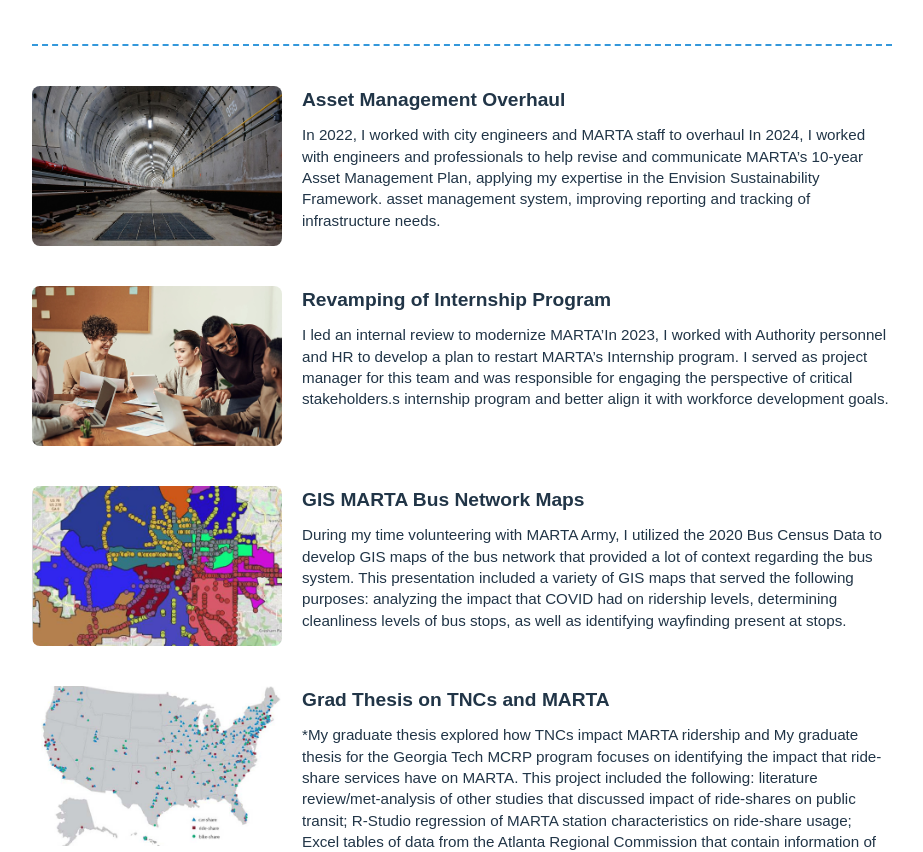
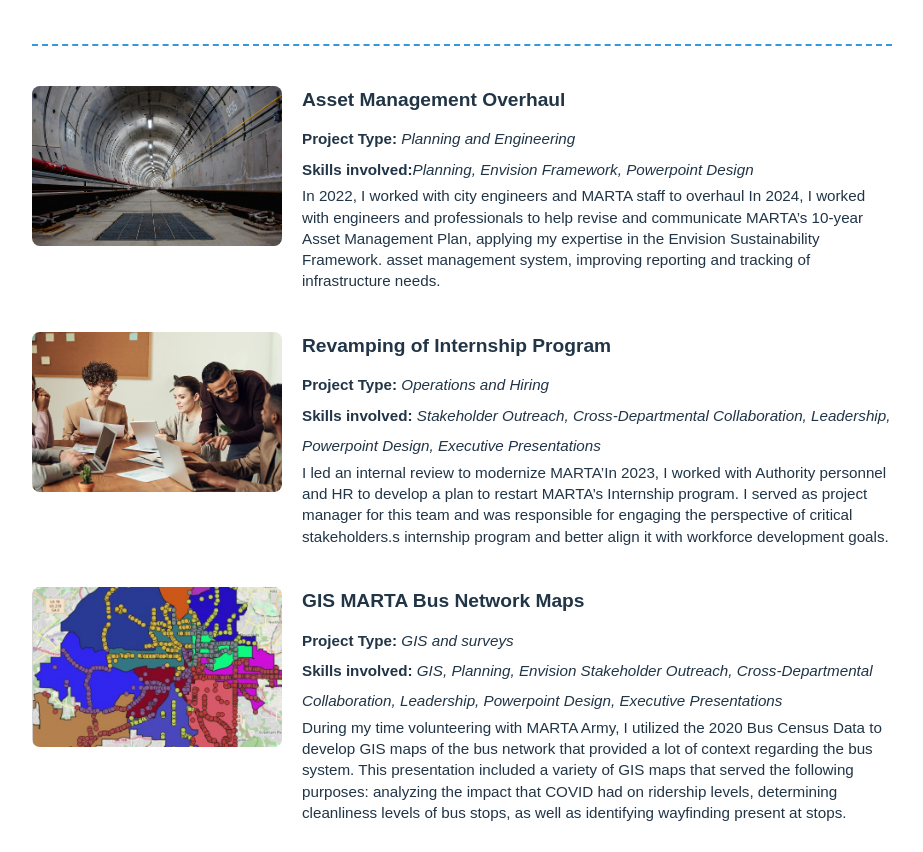
Before and after one commit to zstarbuck/zachary-starbuck-portfolio, a React (Vite) app: page / in a window 1280 px wide. Shown: the part 1650-2502 px from the top of the page, without its empty margins (178-1101 px from the left). Built offline with nearby package versions, Linux system fonts and the light colour scheme.

Commit message:
changes to Collabs Projects and Footer

```diff
--- a/src/components/footer/Footer.jsx
+++ b/src/components/footer/Footer.jsx
@@ -75,7 +75,7 @@
         </div>
       </div>
       <div className="logo-copyright" >
-          <div className="logo">
+          <div>
            <a href="#home"><img src="/nav-logo.png" alt="Nav-Logo"/></a>
           </div>
           <p>©Copyright 2025</p>
--- a/src/components/home/Home.css
+++ b/src/components/home/Home.css
@@ -81,6 +81,14 @@
   color: #888;
 }
 
+.welcome{
+  font-size: 1.2rem;
+}
+
+.my-name {
+  font-weight: bold;
+}
+
 .hero-text h1 {
   font-size: 3rem;
   line-height: 1.2;
--- a/src/components/home/Home.jsx
+++ b/src/components/home/Home.jsx
@@ -21,7 +21,7 @@
       <div className='main-content-wrapper'>
       <section className="hero">
         <div className="hero-text">
-          <p className="welcome">Welcome to Zachary Starbuck's Portfolio</p>
+          <p className="welcome">Welcome to <span className="my-name">Zachary Starbuck's</span> Portfolio</p>
           <h1>
             Intersecting Transit<br />
             Operations, Data,<br />
--- a/src/components/projects/Projects.css
+++ b/src/components/projects/Projects.css
@@ -7,6 +7,16 @@
 
 .projects-title {
   margin-bottom: 40px;
+}
+
+.semi-bold {
+  font-weight: bold;
+  line-height: 2;
+}
+
+.italic {
+  font-style: italic;
+  line-height: 2;
 }
 
 .card-container {
@@ -39,9 +49,12 @@
 .project-text h2 {
   margin: 0 0 10px 0;
   font-size: 1.2rem;
+  gap: 10px;
 }
 
+
 .project-text p {
+  gap: 10px;
   margin: 0;
   font-size: 0.95rem;
   line-height: 1.4;
--- a/src/components/projects/Projects.jsx
+++ b/src/components/projects/Projects.jsx
@@ -4,6 +4,14 @@
   {
     title: "Asset Management Overhaul",
     id: "Asset",
+    type: {
+      title: "Project Type: ",
+      text: "Planning and Engineering"
+    },
+    skills:{
+      title:"Skills involved:",
+      text:"Planning, Envision Framework, Powerpoint Design"
+    },
     description:
       "In 2022, I worked with city engineers and MARTA staff to overhaul In 2024, I worked with engineers and professionals to help revise and communicate MARTA’s 10-year Asset Management Plan, applying my expertise in the Envision Sustainability Framework. asset management system, improving reporting and tracking of infrastructure needs.",
     image: "/assetmgmt.png",
@@ -11,6 +19,14 @@
   {
     title: "Revamping of Internship Program",
     id: "Intern",
+    type: {
+      title: "Project Type: ",
+      text: "Operations and Hiring"
+    },
+    skills:{
+      title:"Skills involved: ",
+      text:"Stakeholder Outreach, Cross-Departmental Collaboration, Leadership, Powerpoint Design, Executive Presentations"
+    },
     description:
       "I led an internal review to modernize MARTA’In 2023, I worked with Authority personnel and HR to develop a plan to restart MARTA’s Internship program.  I served as project manager for this team and was responsible for engaging the perspective of critical stakeholders.s internship program and better align it with workforce development goals.",
     image: "/internship.png",
@@ -18,6 +34,14 @@
   {
     title: "GIS MARTA Bus Network Maps",
     id: "GIS",
+    type: {
+      title: "Project Type: ",
+      text: "GIS and surveys"
+    },
+    skills:{
+      title:"Skills involved: ",
+      text:"GIS, Planning, Envision Stakeholder Outreach, Cross-Departmental Collaboration, Leadership, Powerpoint Design, Executive Presentations"
+    },
     description:
       "During my time volunteering with MARTA Army, I utilized the 2020 Bus Census Data to develop GIS maps of the bus network that provided a lot of context regarding the bus system. This presentation included a variety of GIS maps that served the following purposes: analyzing the impact that COVID had on ridership levels, determining cleanliness levels of bus stops, as well as identifying wayfinding present at stops.",
     image: "/gismaps.png",
@@ -25,6 +49,14 @@
   {
     title: "Grad Thesis on TNCs and MARTA",
     id: "Thesis",
+    type: {
+      title: "Project Type: ",
+      text: "Planning Thesis"
+    },
+    skills:{
+      title:"Skills involved: ",
+      text:"Survey Analysis, Literature Review, Map Design, Data Analysis"
+    },
     description:
       "*My graduate thesis explored how TNCs impact MARTA ridership and My graduate thesis for the Georgia Tech MCRP program focuses on identifying the impact that ride-share services have on MARTA. This project included the following: literature review/met-analysis of other studies that discussed impact of ride-shares on public transit; R-Studio regression of MARTA station characteristics on ride-share usage; Excel tables of data from the Atlanta Regional Commission that contain information of the MARTA trips and stations captured for the organization’s  2019 survey; agencies can respond to evolving travel behavior and equity concerns.",
     image: "/gradthesistncs.png",
@@ -32,6 +64,14 @@
   {
     title: "Tokyo Subway Design Studios",
     id: "Tokyo",
+    type: {
+      title: "Project Type: ",
+      text: "Design Studio"
+    },
+    skills:{
+      title:"Skills involved: ",
+      text:"Technical Writing, Literature Review"
+    },
     description:
       "I participated in international design studios I participated in subway design studios focused on the Shinagawa and Sumida wards in Tokyo, where I contributed to station area planning and transit-oriented development strategies. My work emphasized integrating urban design with community needs and enhancing accessibility around key transit hubs.xploring station area planning, accessibility, and multimodal design in Tokyo’s dense subway network.",
     image: "/tokyosubway.png",
@@ -39,8 +79,16 @@
   {
     title: "CSC Active Transit Trails",
     id: "CSCtrails",
+    type: {
+      title: "Project Type: ",
+      text: "Site Development",
+    },
+    skills:{
+      title:"Skills involved: ",
+      text: "Powerpoint Design, Cost Analysis, Research"
+    },
     description:
-      "I contributed to the Active Transit Trails I developed the Active Transit Trails for Cavalier Manor presentation to propose a network of walking, cycling, and jogging trails aimed at improving health outcomes, reducing car dependency, and enhancing connectivity in an underserved, majority-Black neighborhood. My work involved mapping trail routes using GIS tools, assessing local infrastructure needs, identifying funding mechanisms such as CDAs and TIFs, and integrating broader urban design strategies like community gardens and green infrastructure improvements. , a project linking trail planning with equity and first/last-mile access to bus stops.",
+      "I contributed to the Active Transit Trails I developed the Active Transit Trails for Cavalier Manor presentation to propose a network of walking, cycling, and jogging trails aimed at improving health outcomes, reducing car dependency, and enhancing connectivity in an underserved, majority-Black neighborhood. My work involved mapping trail routes using GIS tools, assessing local infrastructure needs, identifying funding mechanisms such as CDAs and TIFs, and integrating broader urban design strategies like community gardens and green infrastructure improvements.",
     image: "/activetransit.png",
   },
 ];
@@ -55,6 +103,14 @@
           <img src={proj.image} alt={proj.title} className="project-img" />
           <div className="project-text" id={proj.id}>
             <h2>{proj.title}</h2>
+            <p>
+            <span className='semi-bold'>{proj.type.title}</span>
+            <span className="italic">{proj.type.text}</span>
+            </p>
+            <p>
+            <span className='semi-bold'>{proj.skills.title}</span>
+            <span className='italic'>{proj.skills.text}</span>
+            </p>
             <p>{proj.description}</p>
           </div>
         </div>
--- a/src/components/volunteercollabs/VolunteerCollabs.jsx
+++ b/src/components/volunteercollabs/VolunteerCollabs.jsx
@@ -5,6 +5,14 @@
     title: "Congress for the New Urbanism",
     id: "CNU",
     image: "/cnu_logo.png",
+    involvement:{
+      title: "Committees/Leadership Roles: ",
+      text: "Advance Team Member"
+    },
+    skills:{
+      title:"Skills involved: ",
+      text:"Stakeholder Outreach, Cross-Functional Collaboration, Envision Framework, Powerpoint, Technical Documentation"
+    },
     description:
       "I’ve been involved with the Congress for the New Urbanism (CNU) since 2023 and began volunteering in 2024 as a member of the Advance Team. In this role, I help plan and deliver strategic projects, including the launch of CNU’s new urbanist design charrette program. We’re also building partnerships with organizations like Abundant Housing Atlanta to advance shared urbanist goals.",
   },
@@ -12,6 +20,14 @@
     title: "Georgia Planning Association Policy Advocacy Network",
     id: "GPA",
     image: "/gpa-logo.png",
+    involvement:{
+      title: "Committees/Leadership Roles: ",
+      text: "Policy Committee Member, Chair of Transit Subcommittee"
+    },
+    skills:{
+      title:"Skills involved: ",
+      text:"Stakeholder Outreach, Cross-Functional Collaboration, Community Planning, Meeting Management, Powerpoint, Technical Documentation"
+    },
     description: "I volunteer with the Georgia Planning Association’s Policy Advocacy Network (GPA PAN), where I do the following: Develop data governance proposals for metro Atlanta counties; Lead the transit subcommittee and set meeting agendas; Recruit planning professionals and engage partners like CNU and Abundant Housing Atlanta; Support legislation that advances affordable housing and public transportation; Support other GPA PAN Committees as needed."
 
   },
@@ -19,12 +35,28 @@
     title: "Abundant Housing Atlanta",
     id: "AHA",
     image: "/aha-logo.png",
+    involvement:{
+      title: "Committees/Leadership Roles: ",
+      text: "Unofficial Liason"
+    },
+    skills:{
+      title:"Skills involved: ",
+      text:"Stakeholder Outreach, Cross-Functional Collaboration, Zoning, Community Planning"
+    },
     description:
       "At Abundant Housing Atlanta, I support advocacy and education efforts to advance pro-housing policies in the metro region. My work includes policy research, stakeholder engagement, and coalition-building with aligned organizations to promote housing affordability and zoning reform. I regularly attend their events and am coordinating a partnership between this organization and CNU related to a design Charrette program.",
   },
   {
     title: "MARTA Army",
     id: "MARTA",
+   involvement:{
+      title: "Committees/Leadership Roles: ",
+      text: "Community Engagement Committee"
+    },
+    skills:{
+      title:"Skills involved: ",
+      text:"Stakeholder Outreach, GIS, Powerpoint, Community Engagement"
+    },
     image: "/marta-army-logo.png",
     description:
       "As a volunteer with MARTA Army, I supported transit advocacy through GIS mapping of MARTA’s bus network and regular collaboration with board members and urbanist initiatives. I attended planning meetings to assess system needs and conducted research for a proposed agency infrastructure partnership between MARTA’s Sustainability Department and MARTA Army.",
@@ -32,6 +64,14 @@
   {
     title: "Partnership for Southern Equity",
     id: "PSE",
+    involvement:{
+      title: "Committees/Leadership Roles: ",
+      text: "Co-Chair of Energize and Connect Committee"
+    },
+    skills:{
+      title:"Skills involved: ",
+      text:"Stakeholder Outreach, Cross-Functional Collaboration and Engagement, Networking, Envision Framework, Powerpoint"
+    },
     image: "/pse-logo.png",
     description:
       "I volunteer with the Partnership for Southern Equity as a member of the Connect and Energize Committee, supporting efforts to advance equity-focused community engagement. I regularly participate in Circles Convenings and help build support their technical connections with other aligned organizations and individuals. I also assist with social media outreach to amplify their mission and initiatives.",
@@ -48,6 +88,14 @@
           <img src={item.image} alt={item.title} className="volunteer-logo" />
           <div className="volunteer-content" id={item.id}>
             <h2>{item.title}</h2>
+            <p>
+            <span className='semi-bold'>{item.involvement.title}</span>
+            <span className='italic'>{item.involvement.text}</span>
+            </p>
+            <p>
+            <span className='semi-bold'>{item.skills.title}</span>
+            <span className='italic'>{item.skills.text}</span>
+            </p>
             {Array.isArray(item.description) ? (
               <ul>
                 {item.description.map((point, i) => (
```
